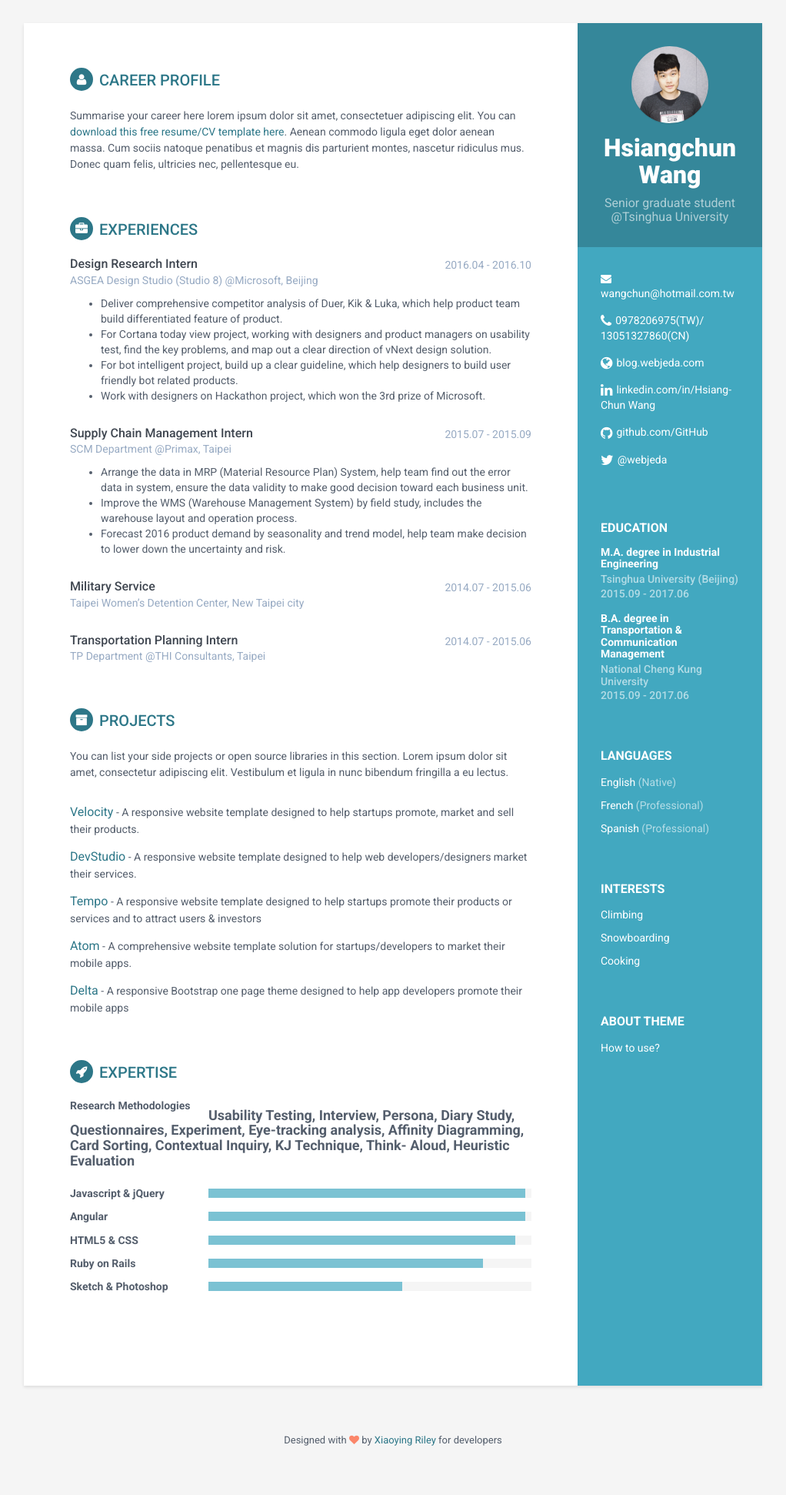
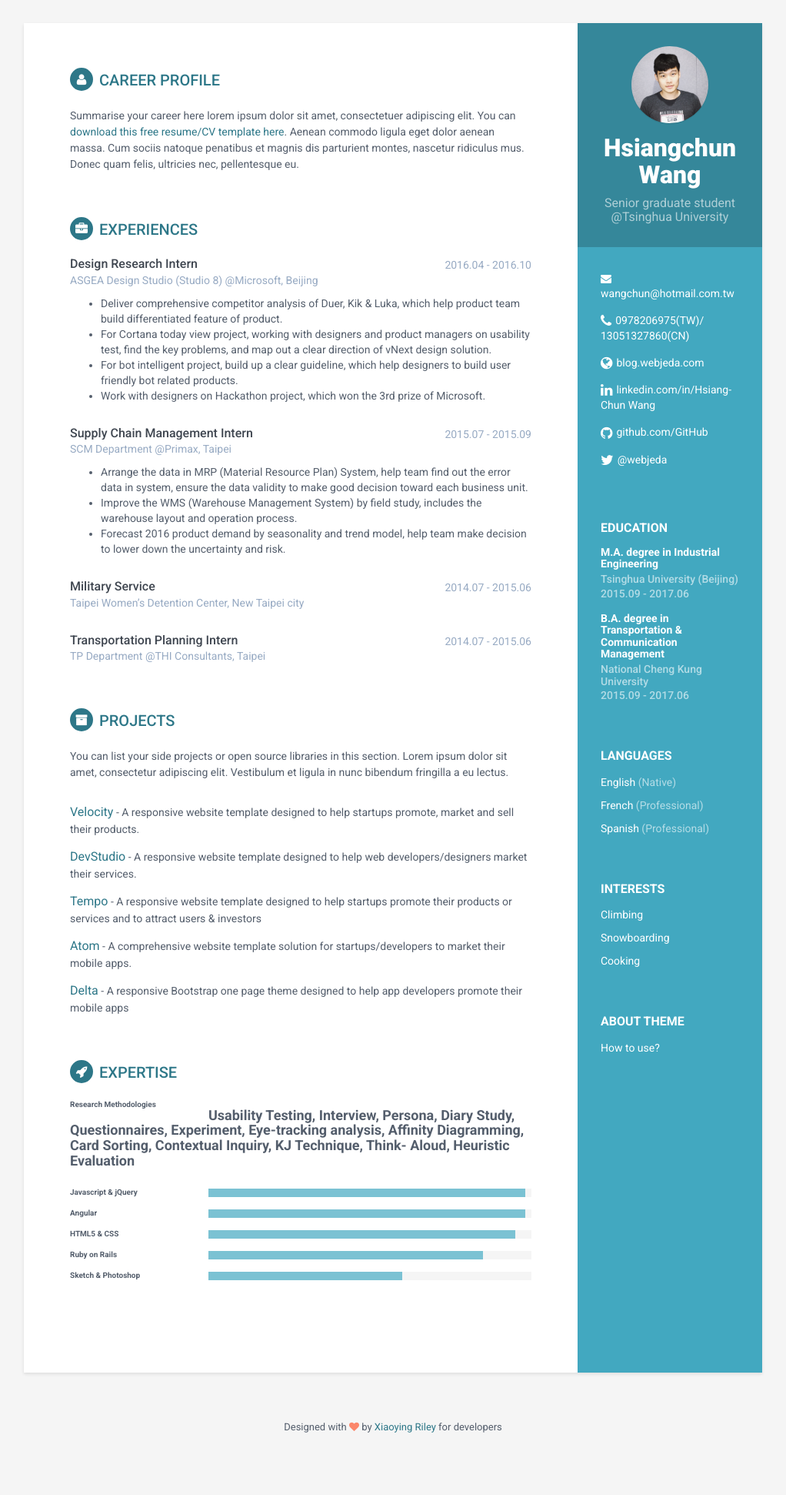
Before and after one commit to hsiangchunwang/hsiangchunwang.github.io, a Jekyll site: the page built from index.html, in a window 1280 px wide. Shown: the whole page at 77% size, without its empty margins (129-1151 px from the left). Built offline with Jekyll 4.4.1, drawn with Linux system fonts in a browser that asks for light colours.

Commit message:
Update styles.css

```diff
--- a/assets/css/styles.css
+++ b/assets/css/styles.css
@@ -236,6 +236,11 @@ p {
   margin-top: 0;
   margin-bottom: 12px;
 }
+.skillset .level-title {
+  font-size: 10px;
+  margin-top: 0;
+  margin-bottom: 12px;
+}
 .skillset .level-bar {
   height: 12px;
   background: #f5f5f5;
```
